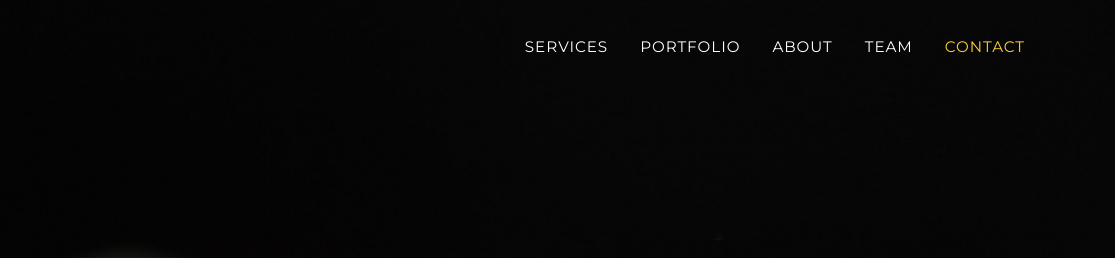
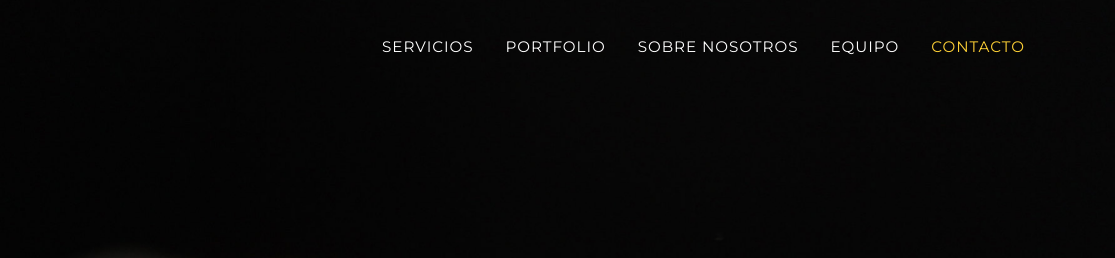
Before and after one commit to tangerinebiolabs/tangerinebiolabs.github.io, a plain HTML site: page index.html in a window 1280 px wide. Shown: the top 258 px of the page, 165-1280 px from the left. Drawn offline with nearby package versions, Linux system fonts and the light colour scheme; a web font is replaced by a local one.

Commit message:
Update index.html

```diff
--- a/index.html
+++ b/index.html
@@ -27,11 +27,11 @@
                 </button>
                 <div class="collapse navbar-collapse" id="navbarResponsive">
                     <ul class="navbar-nav text-uppercase ml-auto">
-                        <li class="nav-item"><a class="nav-link js-scroll-trigger" href="#services">Services</a></li>
+                        <li class="nav-item"><a class="nav-link js-scroll-trigger" href="#services">Servicios</a></li>
                         <li class="nav-item"><a class="nav-link js-scroll-trigger" href="#portfolio">Portfolio</a></li>
-                        <li class="nav-item"><a class="nav-link js-scroll-trigger" href="#about">About</a></li>
-                        <li class="nav-item"><a class="nav-link js-scroll-trigger" href="#team">Team</a></li>
-                        <li class="nav-item"><a class="nav-link js-scroll-trigger" href="#contact">Contact</a></li>
+                        <li class="nav-item"><a class="nav-link js-scroll-trigger" href="#about">Sobre Nosotros</a></li>
+                        <li class="nav-item"><a class="nav-link js-scroll-trigger" href="#team">Equipo</a></li>
+                        <li class="nav-item"><a class="nav-link js-scroll-trigger" href="#contact">Contacto</a></li>
                     </ul>
                 </div>
             </div>
```
